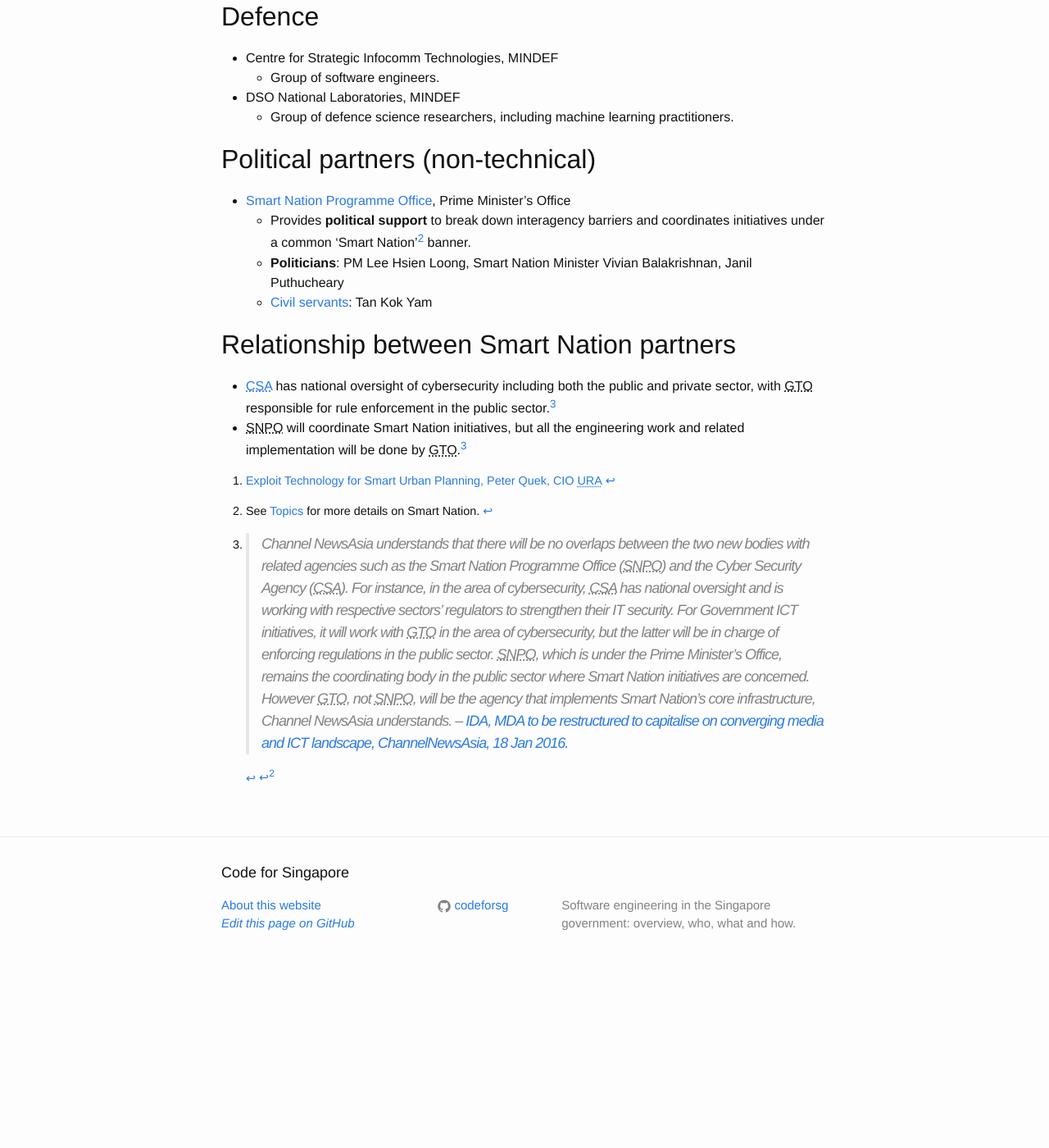
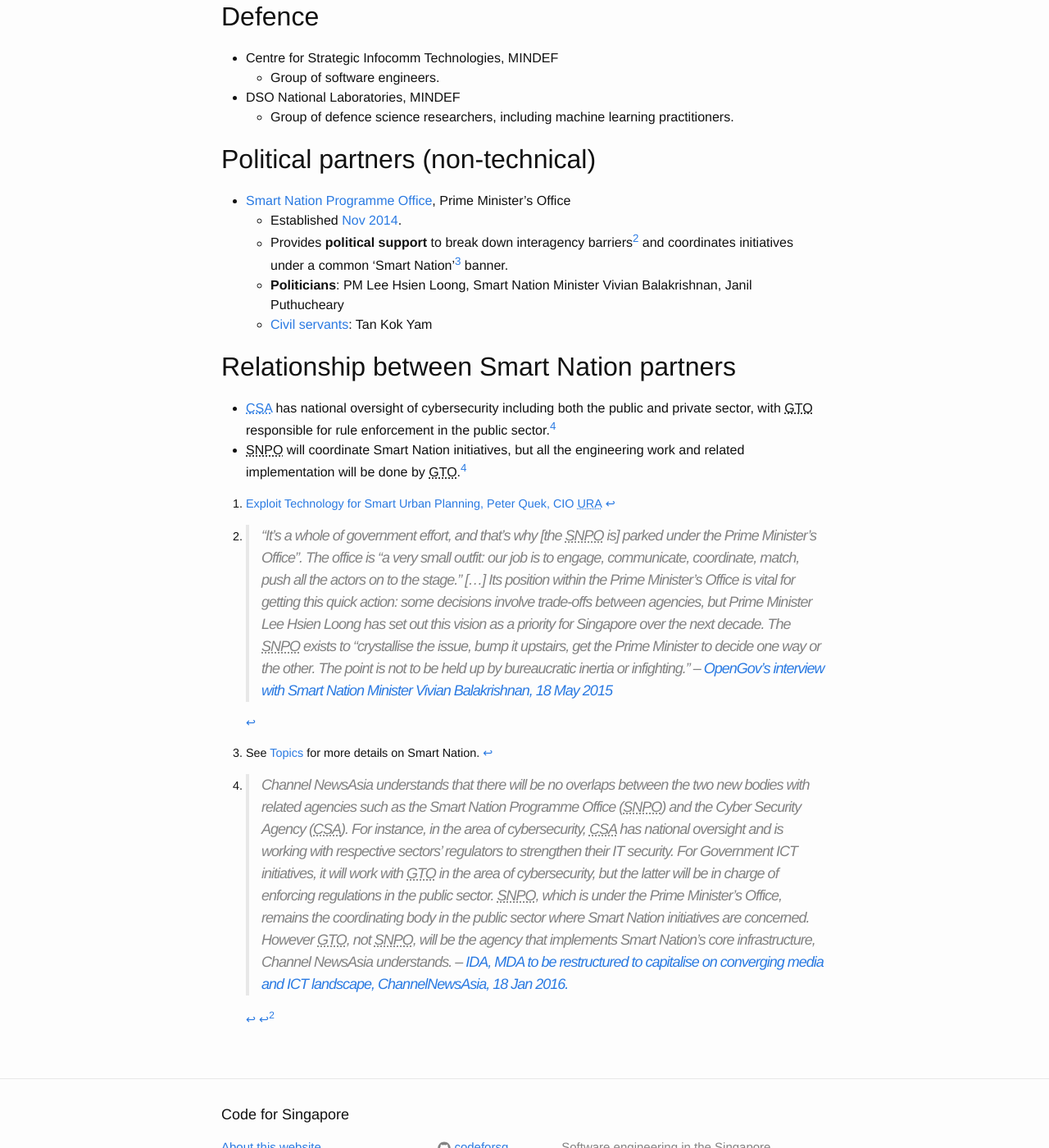
Before and after one commit to codeforsg/codeforsg.github.io, a Jekyll site: the page built from 02-gov_others.md, in a window 1280 px wide and 1400 px high, scrolled down 689 px. Shown: the whole window at 82% size. Built offline with Jekyll 4.4.1, drawn with Linux system fonts in a browser that asks for light colours; nearby versions of some CDN libraries; comment, search, counter and statistics services are not loaded; before the commit the page ends 1887 px from its top, so only the background shows below that.

Commit message:
Add substantiation on SNPO's political support role

```diff
--- a/02-gov_others.md
+++ b/02-gov_others.md
@@ -31,9 +31,13 @@
 ## Political partners (non-technical)
 
 * [Smart Nation Programme Office](http://www.pmo.gov.sg/smartnation), Prime Minister's Office
-    * Provides **political support** to break down interagency barriers and coordinates initiatives under a common 'Smart Nation'[^2] banner.
+    * Established [Nov 2014](https://www.ida.gov.sg/About-Us/Newsroom/Speeches/2014/Transcript-of-prime-minister-lee-hsien-loong-speech-at-smart-nation-launch-on-24-november).
+    * Provides **political support** to break down interagency barriers[^4] and coordinates initiatives under a common 'Smart Nation'[^2] banner.
     * **Politicians**: PM Lee Hsien Loong, Smart Nation Minister Vivian Balakrishnan, Janil Puthucheary
     * [Civil servants](http://app.sgdi.gov.sg/listing.asp?agency_subtype=dept&agency_id=0000026757): Tan Kok Yam
+
+[^4]: > “It’s a whole of government effort, and that’s why [the SNPO is] parked under the Prime Minister’s Office”. The office is “a very small outfit: our job is to engage, communicate, coordinate, match, push all the actors on to the stage.”
+    [...] Its position within the Prime Minister’s Office is vital for getting this quick action: some decisions involve trade-offs between agencies, but Prime Minister Lee Hsien Loong has set out this vision as a priority for Singapore over the next decade. The SNPO exists to “crystallise the issue, bump it upstairs, get the Prime Minister to decide one way or the other. The point is not to be held up by bureaucratic inertia or infighting.” -- [OpenGov's interview with Smart Nation Minister Vivian Balakrishnan, 18 May 2015](http://www.opengovasia.com/articles/6488-exclusive-interview-singapores-smart-nation-minister)
 
 ## Relationship between Smart Nation partners
 
```
